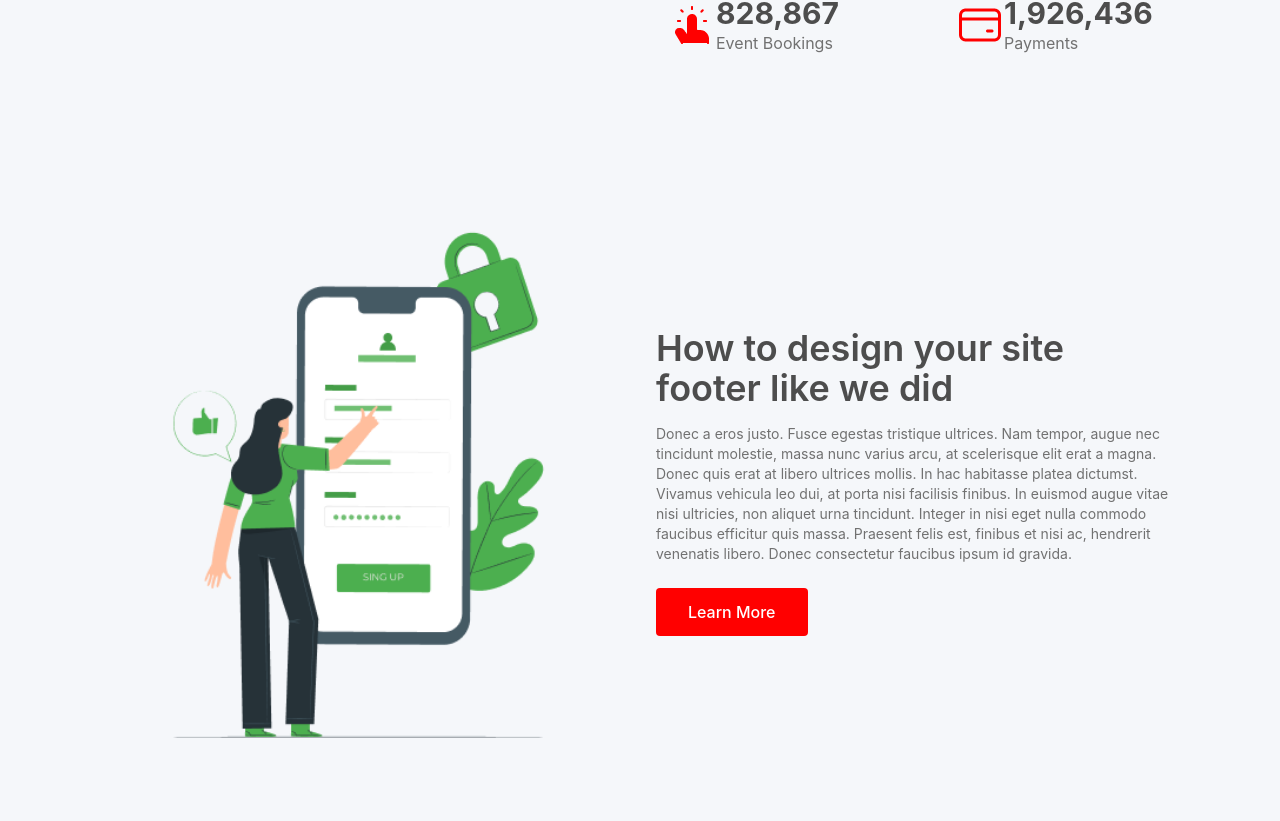
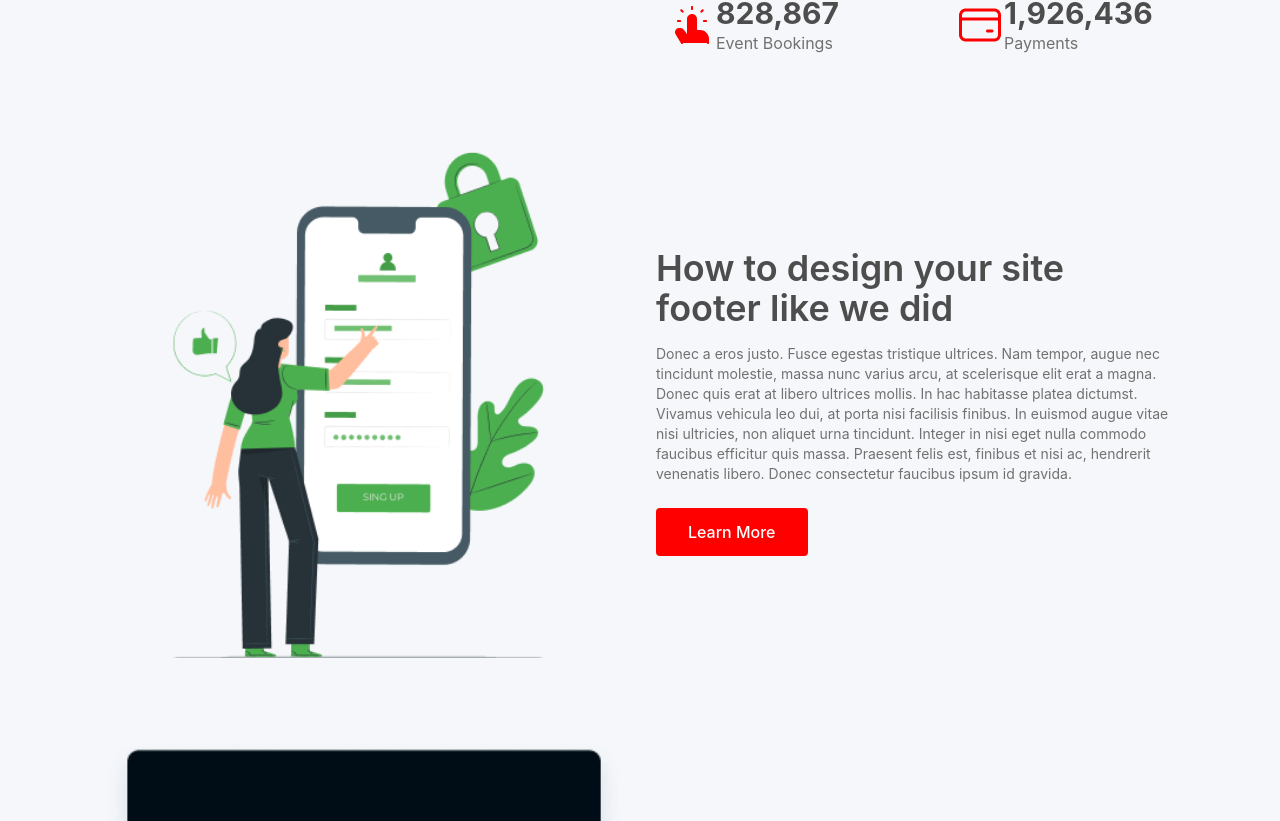
Before and after one commit to Olive-Spider/nexcent, a React (Vite) app: page / in a window 1280 px wide. Shown: the part 2279-3100 px from the top of the page. Built offline with nearby package versions, Linux system fonts and the light colour scheme.

Commit message:
small changes

```diff
--- a/src/components/Calender/Calender.jsx
+++ b/src/components/Calender/Calender.jsx
@@ -2,7 +2,7 @@ import CalenderImage from "/pana.png";
 
 function Calender() {
   return (
-    <section className="py-12 md:py-20 bg-white">
+    <section>
       <div className="max-w-7xl mx-auto px-6 md:px-12 lg:px-20 flex flex-col md:flex-row items-center gap-8">
         <div className="w-full md:w-1/2">
           <img
```
